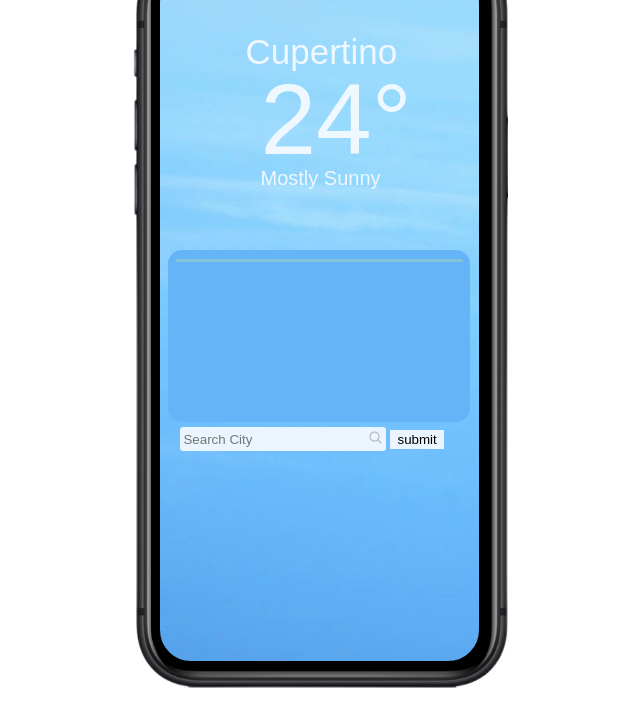
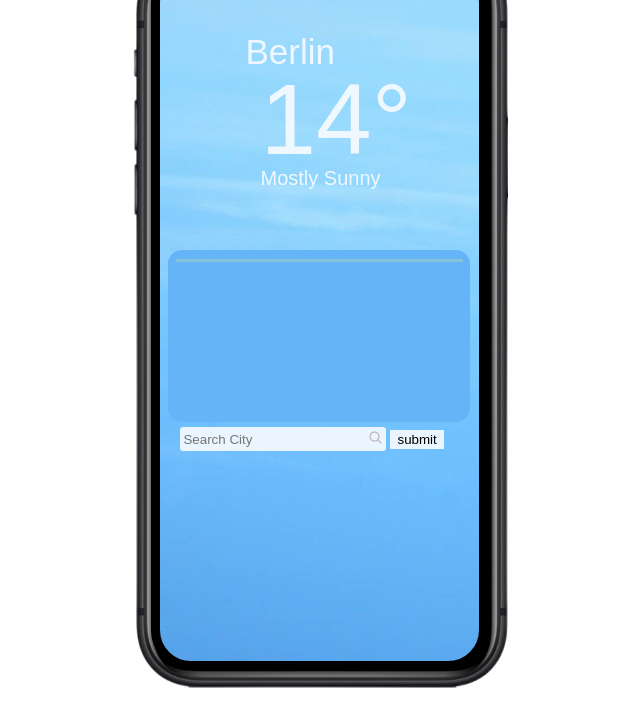
Before and after one commit to yakzanCode/PhoneApps, a plain HTML site: page pro.html in a window 1280 px wide. Both pictures are taken after a click on the element 594 px from the left and 199 px from the top of the page. Shown: the part 64-790 px from the top of the page, without its empty margins (235-875 px from the left). Drawn offline with Linux system fonts and the light colour scheme.

Commit message:
just commit

```diff
--- a/pro.html
+++ b/pro.html
@@ -44,6 +44,7 @@
         <div></div>
     </div>
     <script src="pro.js"></script>
+    <script src="swipe.js"></script>
 </body>
 
 </html>
--- a/pro.js
+++ b/pro.js
@@ -47,7 +47,7 @@
     var top = document.createElement('div');
     top.setAttribute("id", "top");
     g.appendChild(top);
-    top.innerHTML = `<h1 id="city">Cupertino</h1> <h2 id="temp">24°</h2> <p id="condition">Mostly Sunny</p>`;
+    top.innerHTML = `<h1 id="city">Berlin</h1> <h2 id="temp">14°</h2> <p id="condition">Mostly Sunny</p>`;
     var mid = document.createElement('div');
     mid.setAttribute("id", "mid");
     mid.innerHTML = `<p id="gust"></p> <hr> `;
@@ -63,13 +63,12 @@
         city = document.getElementById('search').value
         fetch(`http://api.weatherapi.com/v1/current.json?key=18a47436dfd9470c89a91145231001&q=${city}&aqi=no`)
             .then(response => response.json())
-            //   .then(json => console.log(json.current.temp_c))
-            //   .then(json => console.log(json.current.condition.text))
             .then(json => {
                 document.getElementById('city').innerHTML = json.location.name
                 document.getElementById('condition').innerHTML = json.current.condition.text
                 document.getElementById('temp').innerHTML = json.current.temp_c
                 document.getElementById('gust').innerHTML ='Wind gusts are to '+ json.current.gust_mph + ' .'
+                document.getElementById('search').value = ' '
             })
     }
     )
```
